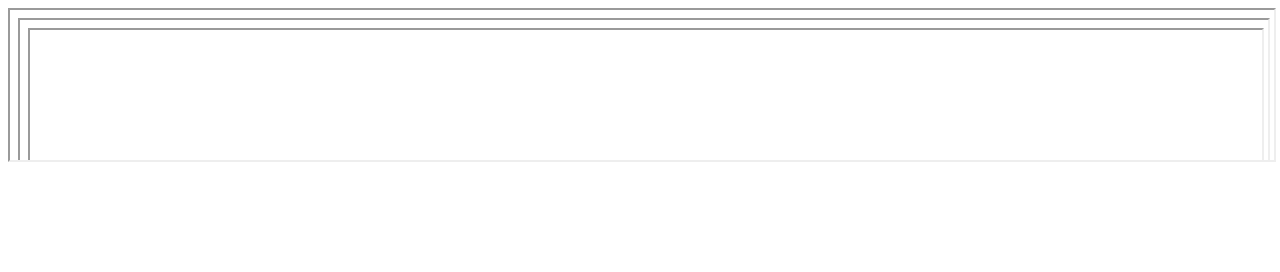
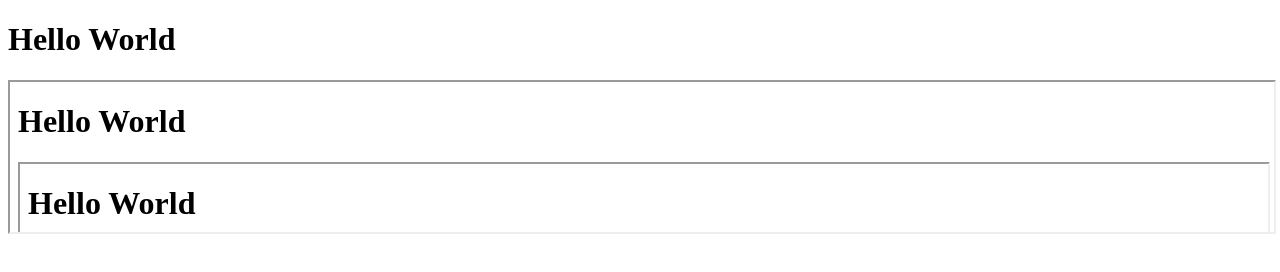
Before and after one commit to quiquedeveloper94/publicscripts, a plain HTML site: page index.html in a window 1280 px wide. Drawn offline with Linux system fonts and the light colour scheme.

Commit message:
Update index.html

```diff
--- a/index.html
+++ b/index.html
@@ -2,11 +2,11 @@
 <html lang="en">
   <head>
     <meta charset="UTF-8" />
-    <link rel="icon" type="image/svg+xml" href="/vite.svg" />
     <meta name="viewport" content="width=device-width, initial-scale=1.0" />
     <title>Vite + Svelte + TS</title>
   </head>
   <body>
+    <h1>Hello World</h1>
         <iframe src="http://localhost:5174" width="100%" height="100%"></iframe>
 
   </body>
```
